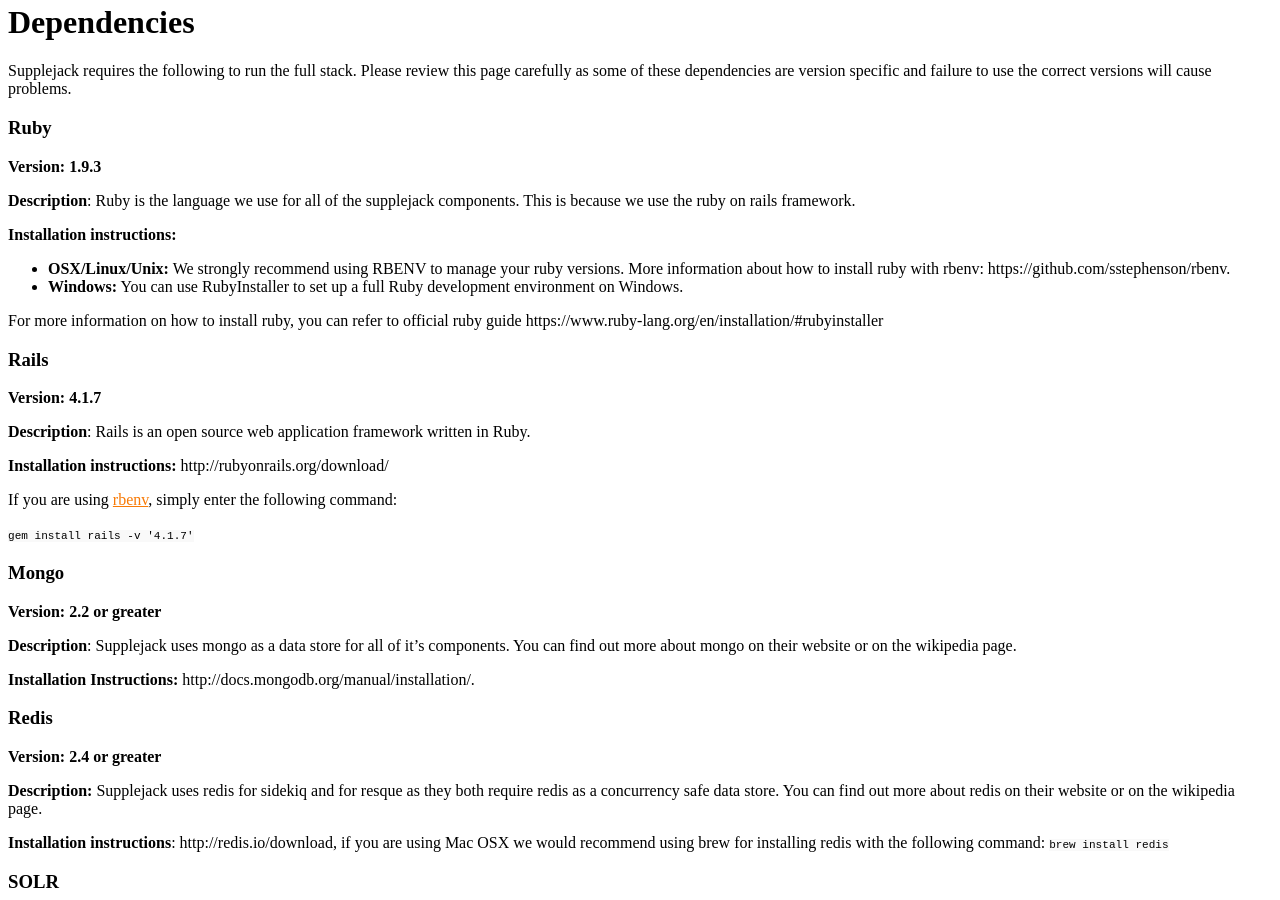
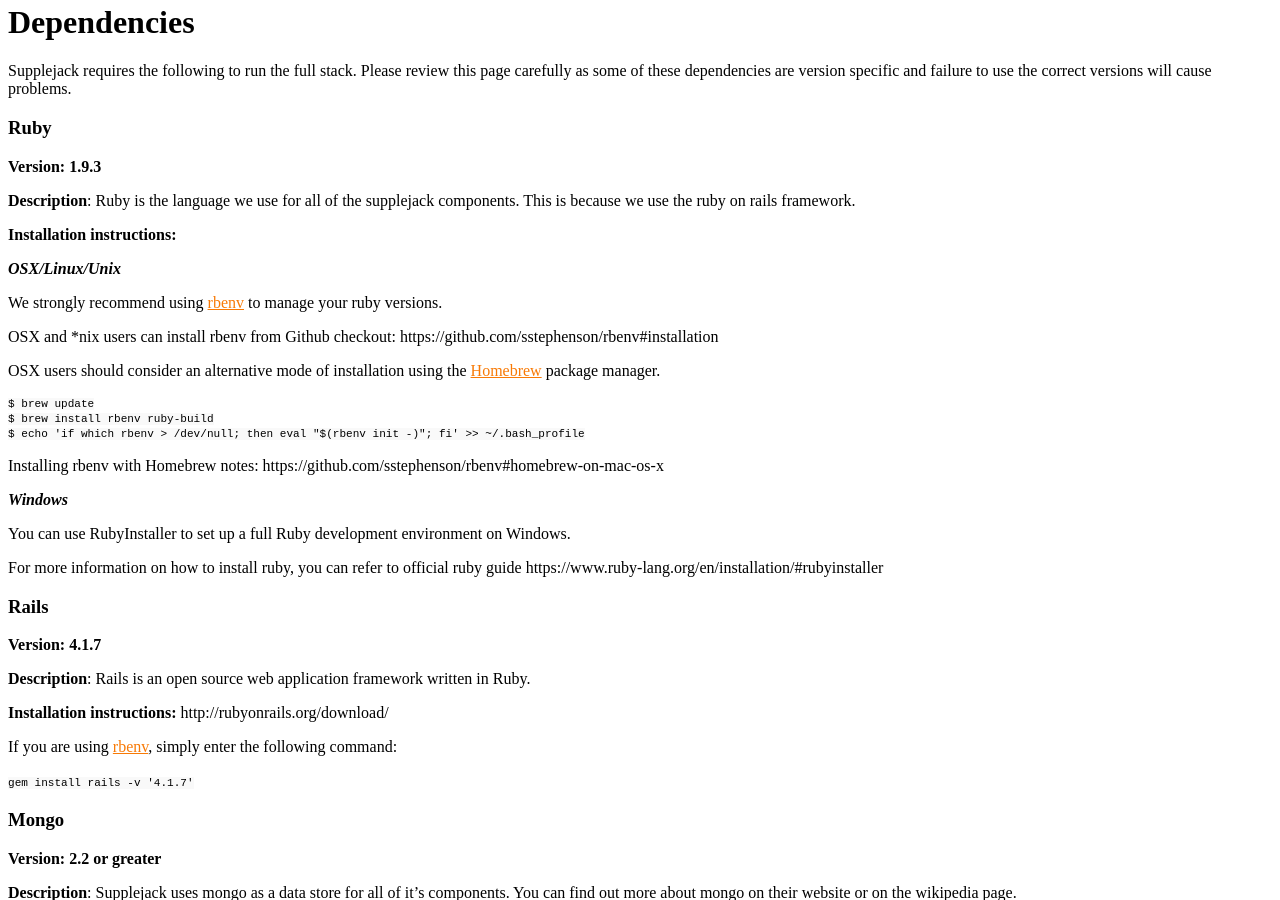
Before and after one commit to DigitalNZ/supplejack, a Jekyll site: the page built from _posts/2014-05-01-dependencies.md, in a window 1280 px wide and 900 px high, scrolled down 750 px. Built offline with Jekyll 4.4.1, drawn with Linux system fonts in a browser that asks for light colours; Markdown is read by kramdown in place of the engine named in the settings; a style sheet for code colours, icons or effects is not loaded.

Commit message:
Update 2014-05-01-dependencies.md

````diff
--- a/_posts/2014-05-01-dependencies.md
+++ b/_posts/2014-05-01-dependencies.md
@@ -16,8 +16,25 @@
 
 **Installation instructions:**
 
-+ **OSX/Linux/Unix:** We strongly recommend using RBENV to manage your ruby versions. More information about how to install ruby with rbenv: https://github.com/sstephenson/rbenv.
-+ **Windows:** You can use RubyInstaller to set up a full Ruby development environment on Windows.
+**_OSX/Linux/Unix_**
+
+We strongly recommend using [rbenv](https://github.com/sstephenson/rbenv) to manage your ruby versions.
+
+OSX and *nix users can install rbenv from Github checkout: https://github.com/sstephenson/rbenv#installation
+
+OSX users should consider an alternative mode of installation using the [Homebrew](http://brew.sh/) package manager.
+
+```
+$ brew update
+$ brew install rbenv ruby-build
+$ echo 'if which rbenv > /dev/null; then eval "$(rbenv init -)"; fi' >> ~/.bash_profile
+```
+
+Installing rbenv with Homebrew notes: https://github.com/sstephenson/rbenv#homebrew-on-mac-os-x
+
+**_Windows_**
+
+You can use RubyInstaller to set up a full Ruby development environment on Windows.
 
 For more information on how to install ruby, you can refer to official ruby guide https://www.ruby-lang.org/en/installation/#rubyinstaller
 
````
